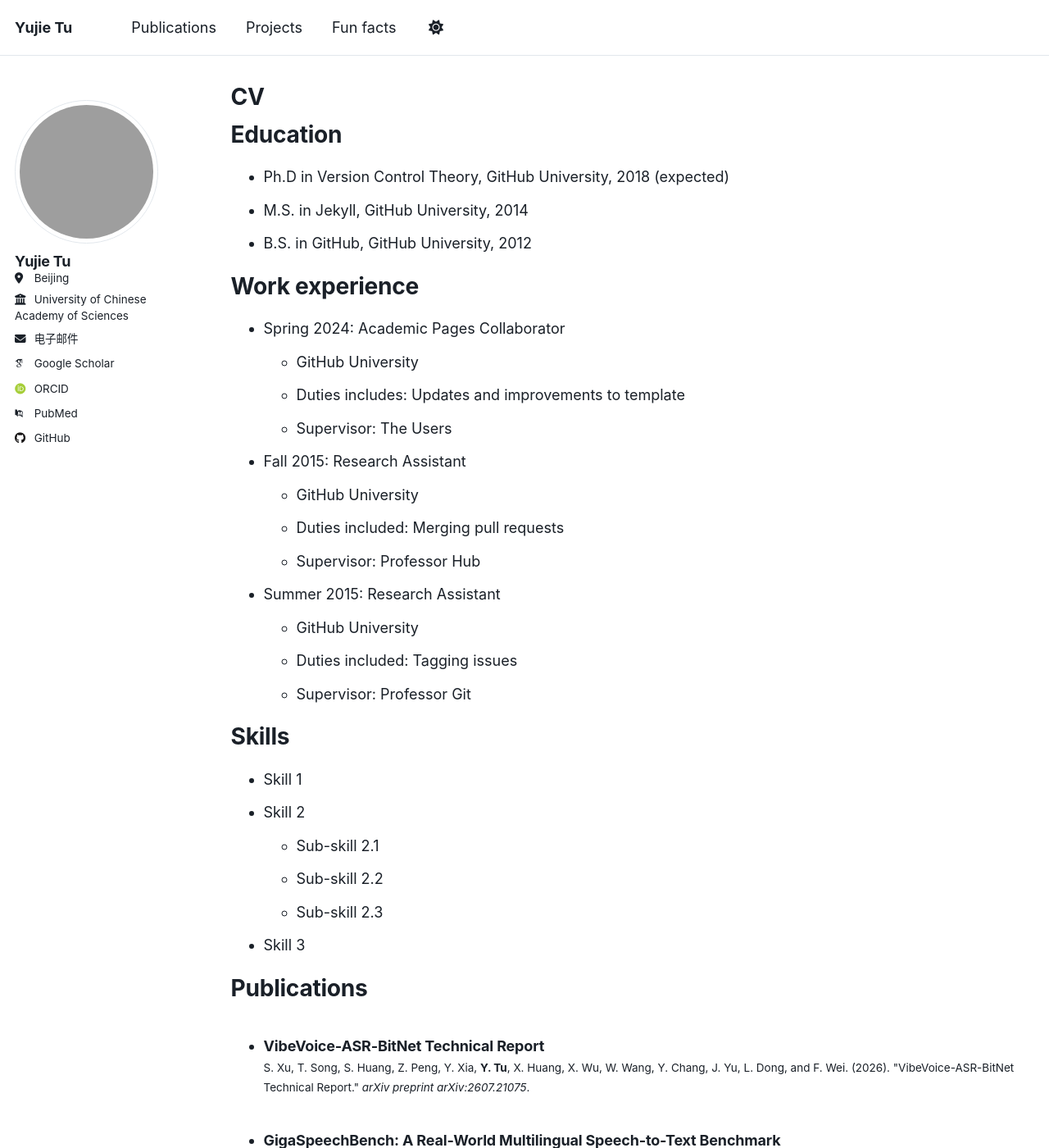
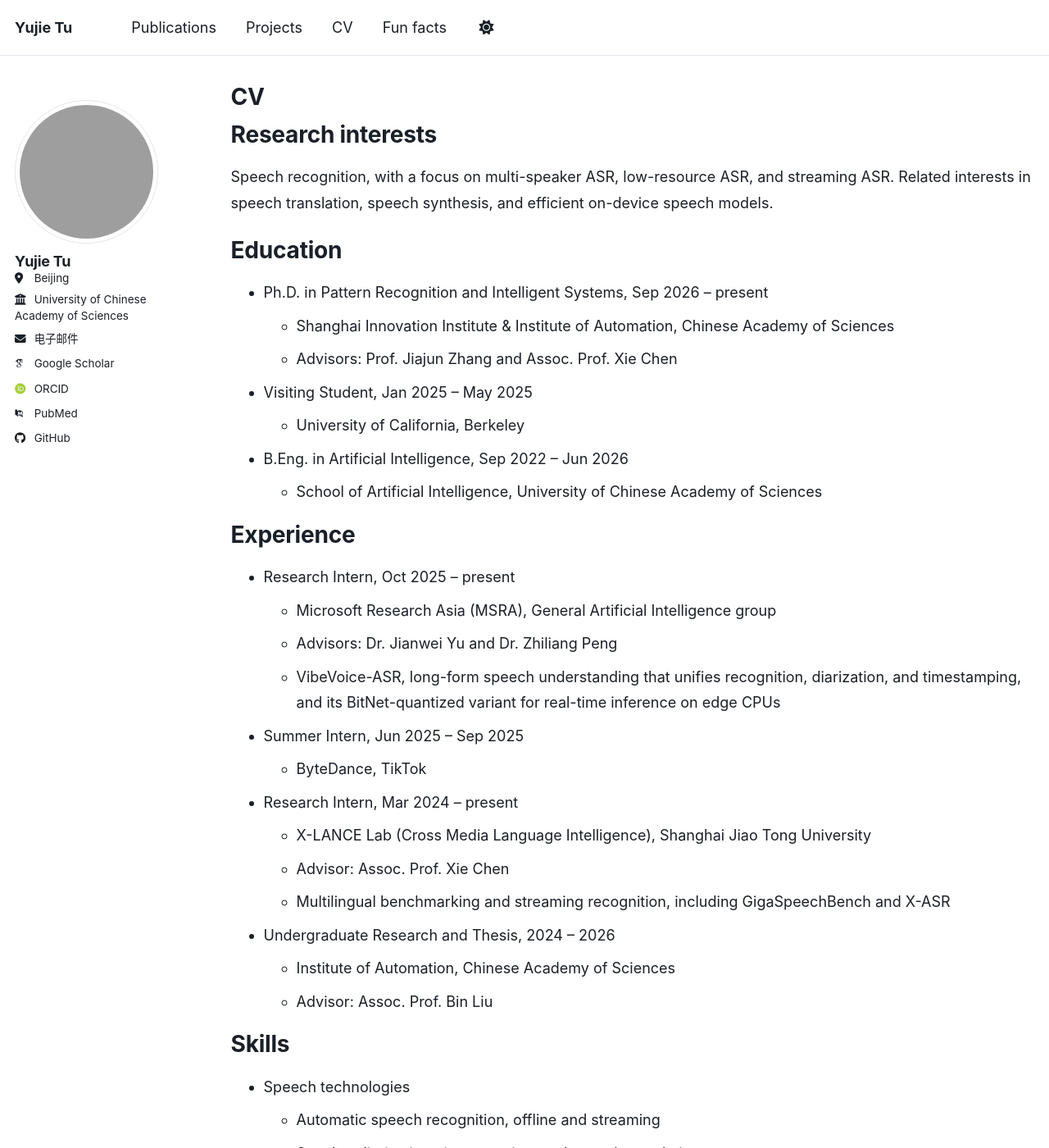
Before and after one commit to AlexTYJ/AlexTYJ.github.io, a Jekyll site: the page built from _pages/cv.md, in a window 1280 px wide and 1400 px high. Shown: the whole window at 82% size. Built offline with Jekyll 4.4.1, drawn with Linux system fonts in a browser that asks for light colours; some web fonts are replaced; a style sheet for code colours, icons or effects is not loaded; some of the changed text lies outside the part shown.

Commit message:
Replace the CV template placeholders with real content
The page was still shipping the academicpages defaults (GitHub University,
Skill 1/2/3, Professor Hub) at a live URL. Everything here is drawn from
material already in the repo — the bio on the about page, the publication
front matter, and the project timeline.

Talks and Teaching are dropped rather than kept: both collections are empty,
so they rendered as bare headings. Service and leadership is dropped for the
same reason. Adds an Open-source projects section instead, and a Research
interests summary at the top.

The nav entry for /cv/ was commented out, which left the page reachable only
by URL. Enabled.

```diff
--- a/_data/navigation.yml
+++ b/_data/navigation.yml
@@ -20,8 +20,8 @@ main:
   #- title: "Blog Posts"
     #url: /year-archive/
 
-  #- title: "CV"
-   # url: /cv/
+  - title: "CV"
+    url: /cv/
 
   # - title: "CV"
   #   url: /cv-json/
--- a/_pages/cv.md
+++ b/_pages/cv.md
@@ -9,37 +9,63 @@ redirect_from:
 
 {% include base_path %}
 
+Research interests
+======
+Speech recognition, with a focus on multi-speaker ASR, low-resource ASR, and
+streaming ASR. Related interests in speech translation, speech synthesis, and
+efficient on-device speech models.
+
 Education
 ======
-* Ph.D in Version Control Theory, GitHub University, 2018 (expected)
-* M.S. in Jekyll, GitHub University, 2014
-* B.S. in GitHub, GitHub University, 2012
+* Ph.D. in Pattern Recognition and Intelligent Systems, Sep 2026 – present
+  * Shanghai Innovation Institute & Institute of Automation, Chinese Academy of Sciences
+  * Advisors: Prof. Jiajun Zhang and Assoc. Prof. Xie Chen
 
-Work experience
+* Visiting Student, Jan 2025 – May 2025
+  * University of California, Berkeley
+
+* B.Eng. in Artificial Intelligence, Sep 2022 – Jun 2026
+  * School of Artificial Intelligence, University of Chinese Academy of Sciences
+
+Experience
 ======
-* Spring 2024: Academic Pages Collaborator
-  * GitHub University
-  * Duties includes: Updates and improvements to template
-  * Supervisor: The Users
+* Research Intern, Oct 2025 – present
+  * Microsoft Research Asia (MSRA), General Artificial Intelligence group
+  * Advisors: Dr. Jianwei Yu and Dr. Zhiliang Peng
+  * VibeVoice-ASR, long-form speech understanding that unifies recognition,
+    diarization, and timestamping, and its BitNet-quantized variant for
+    real-time inference on edge CPUs
 
-* Fall 2015: Research Assistant
-  * GitHub University
-  * Duties included: Merging pull requests
-  * Supervisor: Professor Hub
+* Summer Intern, Jun 2025 – Sep 2025
+  * ByteDance, TikTok
 
-* Summer 2015: Research Assistant
-  * GitHub University
-  * Duties included: Tagging issues
-  * Supervisor: Professor Git
+* Research Intern, Mar 2024 – present
+  * X-LANCE Lab (Cross Media Language Intelligence), Shanghai Jiao Tong University
+  * Advisor: Assoc. Prof. Xie Chen
+  * Multilingual benchmarking and streaming recognition, including
+    GigaSpeechBench and X-ASR
+
+* Undergraduate Research and Thesis, 2024 – 2026
+  * Institute of Automation, Chinese Academy of Sciences
+  * Advisor: Assoc. Prof. Bin Liu
 
 Skills
 ======
-* Skill 1
-* Skill 2
-  * Sub-skill 2.1
-  * Sub-skill 2.2
-  * Sub-skill 2.3
-* Skill 3
+* Speech technologies
+  * Automatic speech recognition, offline and streaming
+  * Speaker diarization, timestamping, and speech translation
+  * Speech synthesis, including dialectal and multilingual TTS
+* Modeling
+  * Zipformer transducers and attention encoder-decoder architectures
+  * LLM-based speech understanding for long-form audio
+* Efficient inference
+  * Post-training quantization, including INT8 and ternary (BitNet) weights
+  * Custom SIMD kernels, operator fusion, and CPU deployment
+* Data and evaluation
+  * Multilingual and dialectal corpus construction with human annotation
+  * Benchmark design across languages, accents, domains, and age groups
+* Toolkits
+  * PyTorch, k2 / icefall, sherpa-onnx, whisper.cpp, Hugging Face
 
 Publications
 ======
@@ -47,18 +73,22 @@ Publications
     {% include archive-single-cv.html %}
   {% endfor %}</ul>
 
-Talks
+Open-source projects
 ======
-  <ul>{% for post in site.talks reversed %}
-    {% include archive-single-talk-cv.html  %}
-  {% endfor %}</ul>
-
-Teaching
-======
-  <ul>{% for post in site.teaching reversed %}
-    {% include archive-single-cv.html %}
-  {% endfor %}</ul>
-
-Service and leadership
-======
-* Currently signed in to 43 different slack teams
+* [microsoft/VibeASR.cpp](https://github.com/microsoft/VibeASR.cpp) — VibeVoice-ASR-BitNet,
+  a compressed VibeVoice-ASR variant for real-time multilingual speech
+  recognition on edge CPUs, using INT8 acoustic tokenization and ternary
+  language-model weights
+* [SpeechColab/GigaSpeechBench](https://github.com/SpeechColab/GigaSpeechBench) — a
+  680-hour real-world multilingual ASR and AST benchmark spanning low-resource
+  languages, dialects, accents, domains, and age groups
+* [Gilgamesh-J/X-ASR](https://github.com/Gilgamesh-J/X-ASR) — streaming-focused
+  ASR models; the first release is a 160M-parameter Chinese-English Zipformer
+  transducer trained on approximately one million hours of speech, unifying
+  offline and true streaming recognition with sherpa-onnx deployment
+* [microsoft/VibeVoice](https://github.com/microsoft/VibeVoice) — open-source
+  frontier voice AI; VibeVoice-ASR handles up to 60 minutes of audio in a
+  single pass across 50+ languages
+* [SWivid/Habibi-TTS](https://github.com/SWivid/Habibi-TTS) — the first
+  open-source unified-dialectal Arabic TTS framework, covering 12+ regional
+  dialects
```
